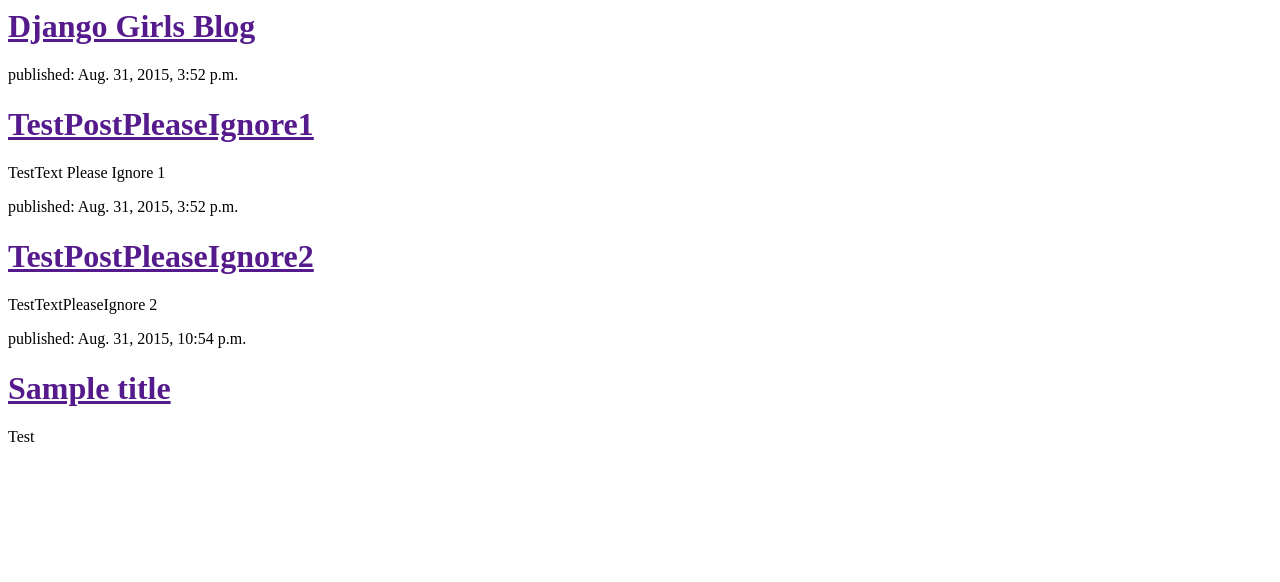
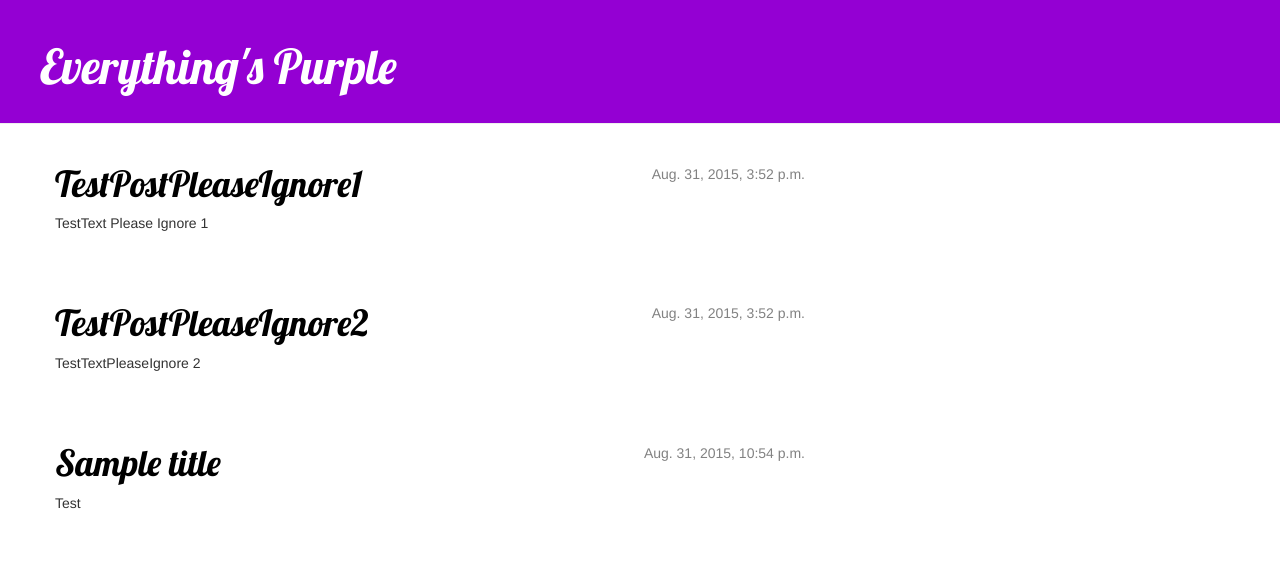
Before and after one commit to tlin23/my-first-blog, a Django app: page / in a window 1280 px wide. Shown: the top 582 px of the page. Run offline with Django 3.2, Linux system fonts and the light colour scheme; data comes from the database, SQL or seed files in the repository; some libraries are stand-ins or nearby versions.

Commit message:
added CSS changes

```diff
--- /dev/null
+++ b/blog/static/css/blog.css
@@ -0,0 +1,47 @@
+.page-header {
+    background-color: #9400D3;
+    margin-top: 0;
+    padding: 20px 20px 20px 40px;
+}
+
+.page-header h1, .page-header h1 a, .page-header h1 a:visited, .page-header h1 a:active {
+    color: #ffffff;
+    font-size: 36pt;
+    text-decoration: none;
+}
+
+.content {
+    margin-left: 40px;
+}
+
+h1, h2, h3, h4 {
+    font-family: 'Lobster', cursive;
+}
+
+.date {
+    float: right;
+    color: #828282;
+}
+
+.save {
+    float: right;
+}
+
+.post-form textarea, .post-form input {
+    width: 100%;
+}
+
+.top-menu, .top-menu:hover, .top-menu:visited {
+    color: #ffffff;
+    float: right;
+    font-size: 26pt;
+    margin-right: 20px;
+}
+
+.post {
+    margin-bottom: 70px;
+}
+
+.post h1 a, .post h1 a:visited {
+    color: #000000;
+}
--- /dev/null
+++ b/blog/templates/blog/base.html
@@ -0,0 +1,28 @@
+{% load staticfiles %}
+
+<html>
+    <head>
+    	<link rel="stylesheet" href="//maxcdn.bootstrapcdn.com/bootstrap/3.2.0/css/bootstrap.min.css">
+		<link rel="stylesheet" href="//maxcdn.bootstrapcdn.com/bootstrap/3.2.0/css/bootstrap-theme.min.css">
+		<link rel="stylesheet" href="{% static "css/blog.css" %}">
+		<link href="http://fonts.googleapis.com/css?family=Lobster&subset=latin,latin-ext" rel="stylesheet" type="text/css">
+
+        <title>Everything's Purple</title>
+    </head>
+
+    <body>
+        <div class="page-header">
+            <h1><a href="">Everything's Purple</a></h1>
+        </div>
+
+		<div class="content container">
+		    <div class="row">
+		        <div class="col-md-8">
+		        	{% block content %}
+		        	{% endblock %}
+		        </div>
+		    </div>
+		</div>
+
+    </body>
+</html>
--- a/blog/templates/blog/post_list.html
+++ b/blog/templates/blog/post_list.html
@@ -1,20 +1,13 @@
-<html>
-    <head>
-        <title>Django Girls blog</title>
-    </head>
-    <body>
-        <div>
-            <h1><a href="">Django Girls Blog</a></h1>
+{% extends "blog/base.html" %}
+
+{% block content %}
+    {% for post in posts %}
+        <div class="post">
+            <div class="date">
+                {{ post.published_date }}
+            </div>
+            <h1><a href="">{{ post.title }}</a></h1>
+            <p>{{ post.text|linebreaks }}</p>
         </div>
-
-        {% for post in posts %}
-
-        	<div>
-        		<p>published: {{ post.published_date}}</p>
-        		<h1><a href="">{{ post.title }}</a></h1>
-        		<p>{{ post.text|linebreaks }}</p>
-        	</div>
-
-        {% endfor %}
-    </body>
-</html>
+    {% endfor %}
+{% endblock content %}
```
